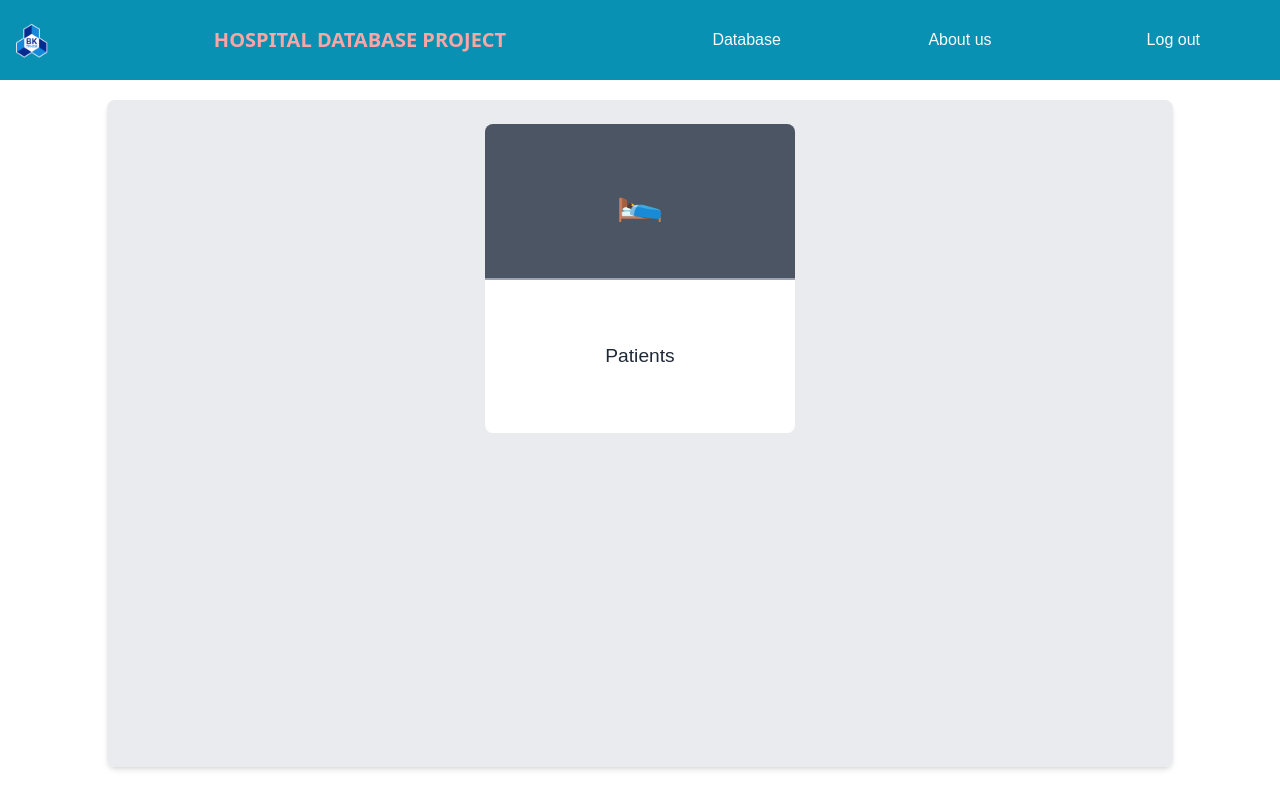
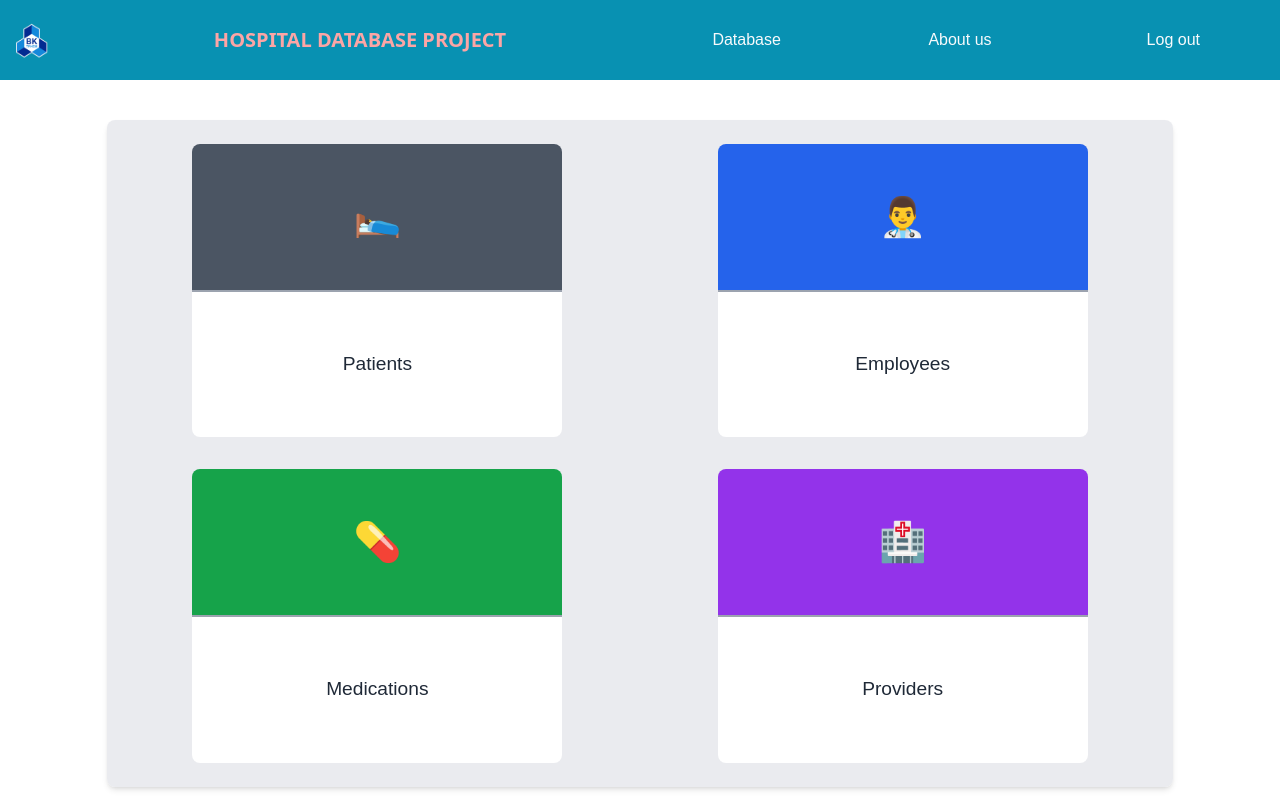
Before and after one commit to Monarl/Coding, a React (Vite) app in the folder Hospital_System/: page /main in a window 1280 px wide. Built offline with nearby package versions, Linux system fonts and the light colour scheme; no server answers; sample sign-in values are in the browser's storage.

Commit message:
Add mainpage

```diff
--- a/Hospital_System/src/components/mainpage.jsx
+++ b/Hospital_System/src/components/mainpage.jsx
@@ -27,9 +27,11 @@ const MainPage = (props) => {
     <div className="w-screen h-screen">
       <Navbar loggedIn={props.loggedIn} setLoggedIn={props.setLoggedIn} />
 
-      <div className="flex justify-center m-auto mt-5 w-5/6 h-5/6 p-6 bg-gray-200 rounded-lg bg-opacity-80 shadow-md">
+      <div className="flex justify-center m-auto mt-10 w-5/6 h-5/6 p-6 bg-gray-200 rounded-lg bg-opacity-80 shadow-md">
+        <div className="grid grid-cols-2 gap-8 w-full h-full">
+          {/* Patients Button */}
           <button
-          className="aspect-square max-w-[33%] max-h-[50%] font-bkel transition-all duration-500
+            className="aspect-square min-w-[75%] max-h-[100%] m-auto font-bkel transition-all duration-500
                        hover:scale-105 hover:font-bold rounded-lg overflow-hidden"
             onClick={() => navigate('/patients')}
           >
@@ -43,6 +45,58 @@ const MainPage = (props) => {
               </div>
             </div>
           </button>
+
+          {/* Employee Button */}
+          <button
+            className="aspect-square min-w-[75%] max-h-[100%] m-auto font-bkel transition-all duration-500
+                       hover:scale-105 hover:font-bold rounded-lg overflow-hidden"
+            onClick={() => navigate('/employees')}
+          >
+            <div className="flex flex-col items-center justify-center h-full w-full">
+              <div className="flex items-center justify-center w-full h-1/2 bg-blue-600 text-white text-[5vw] md:text-[3vw]">
+                👨‍⚕️
+              </div>
+              <div className="w-full h-0.5 bg-gray-400"></div>
+              <div className="flex items-center justify-center w-full h-1/2 bg-white text-gray-800 text-[3vw] md:text-[1.5vw]">
+                Employees
+              </div>
+            </div>
+          </button>
+
+          {/* Medications Button */}
+          <button
+            className="aspect-square min-w-[75%] max-h-[100%] m-auto font-bkel transition-all duration-500
+                       hover:scale-105 hover:font-bold rounded-lg overflow-hidden"
+            onClick={() => navigate('/medications')}
+          >
+            <div className="flex flex-col items-center justify-center h-full w-full">
+              <div className="flex items-center justify-center w-full h-1/2 bg-green-600 text-white text-[5vw] md:text-[3vw]">
+                💊
+              </div>
+              <div className="w-full h-0.5 bg-gray-400"></div>
+              <div className="flex items-center justify-center w-full h-1/2 bg-white text-gray-800 text-[3vw] md:text-[1.5vw]">
+                Medications
+              </div>
+            </div>
+          </button>
+
+          {/* Providers Button */}
+          <button
+            className="aspect-square min-w-[75%] max-h-[100%] m-auto font-bkel transition-all duration-500
+                       hover:scale-105 hover:font-bold rounded-lg overflow-hidden"
+            onClick={() => navigate('/providers')}
+          >
+            <div className="flex flex-col items-center justify-center h-full w-full">
+              <div className="flex items-center justify-center w-full h-1/2 bg-purple-600 text-white text-[5vw] md:text-[3vw]">
+                🏥
+              </div>
+              <div className="w-full h-0.5 bg-gray-400"></div>
+              <div className="flex items-center justify-center w-full h-1/2 bg-white text-gray-800 text-[3vw] md:text-[1.5vw]">
+                Providers
+              </div>
+            </div>
+          </button>
+        </div>
       </div>
     </div>
   );
```
Lines whose indentation alone changed are shown as unchanged.
